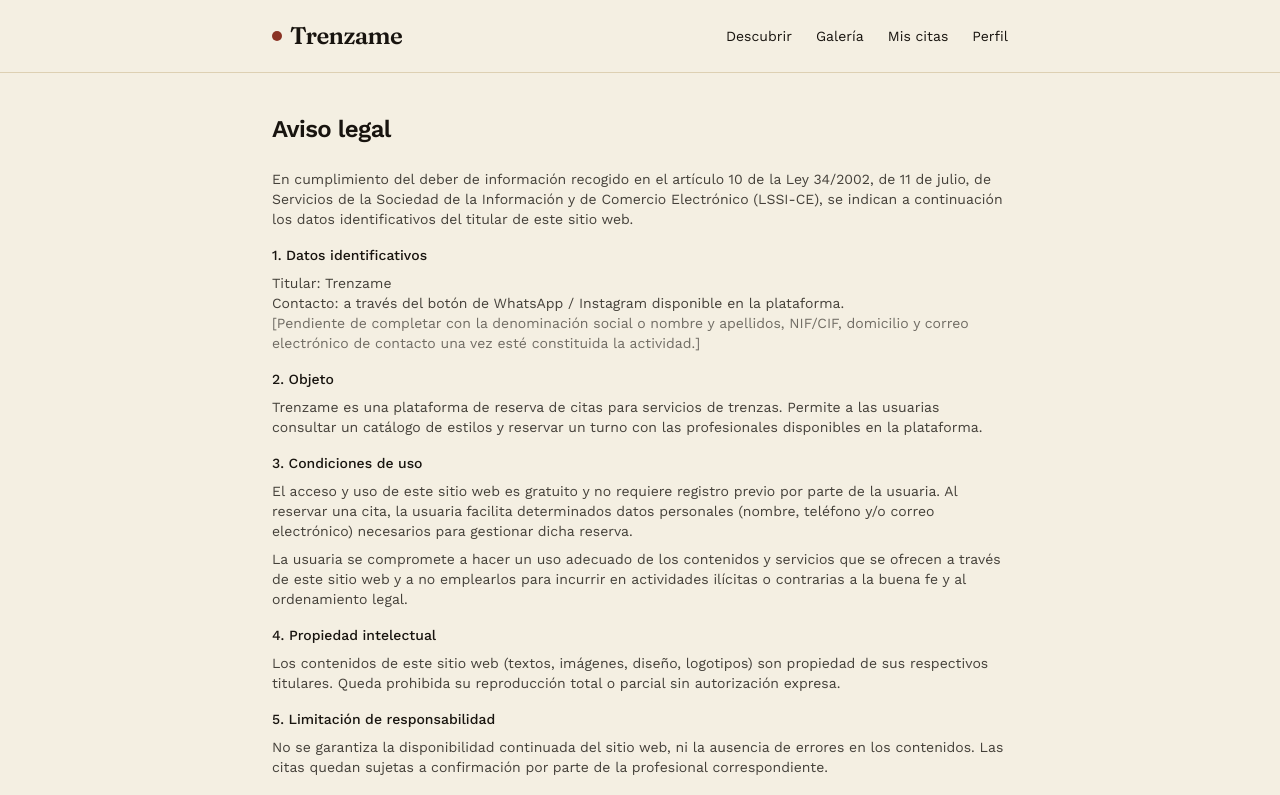
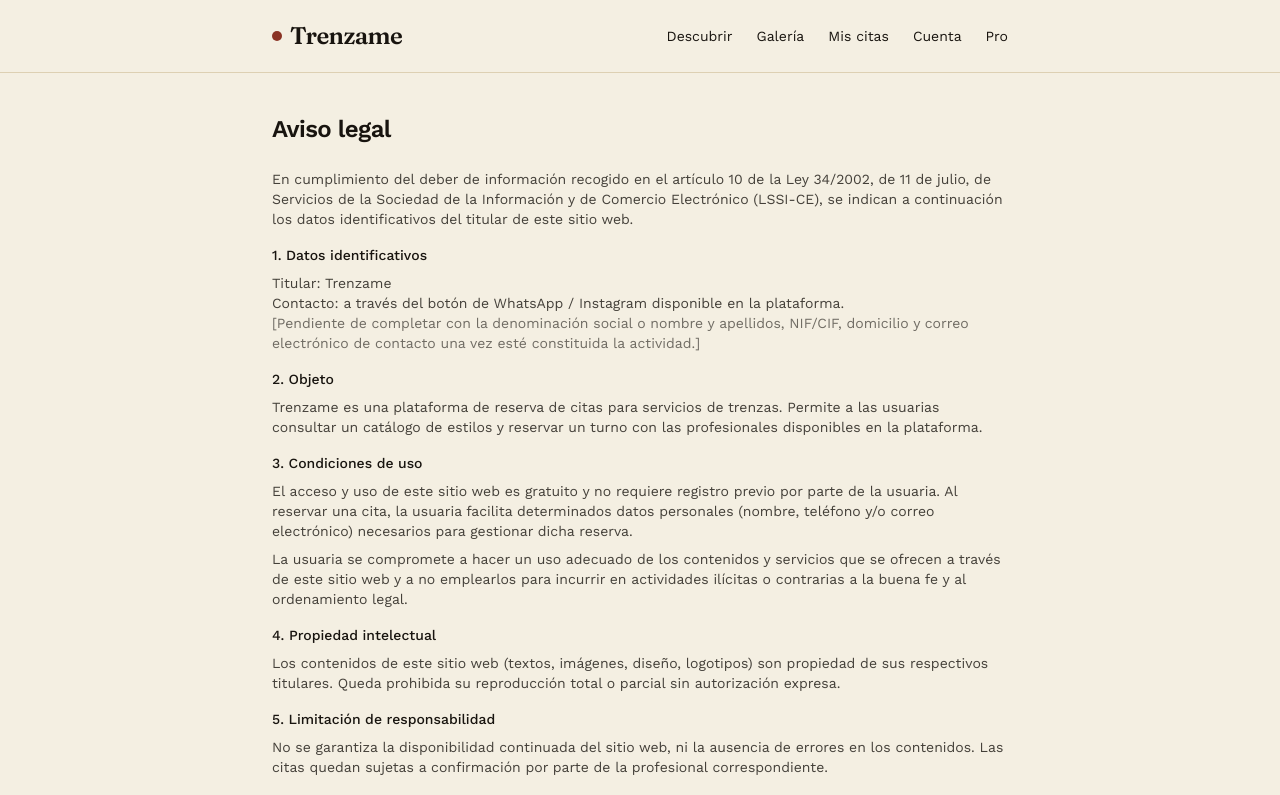
Before and after one commit to Magni-7/App-ENFOK, a Next.js app: page /aviso-legal in a window 1280 px wide. Shown: the top 795 px of the page. Built offline with nearby package versions, Linux system fonts and the light colour scheme.

Commit message:
Renomme "Perfil" en "Cuenta" et ajoute un lien "Pro" vers la zone professionnelle
Co-Authored-By: Claude Sonnet 5 <noreply@anthropic.com>
Claude-Session: https://claude.ai/code/session_01Qe5yyVF8JRsRTuxQSxaPpy

```diff
--- a/components/BottomNav.tsx
+++ b/components/BottomNav.tsx
@@ -47,7 +47,7 @@ export default function BottomNav() {
     { href: "/cuenta/citas", label: "Citas", icon: ICONS.calendar, active: pathname.startsWith("/cuenta/citas") },
     {
       href: "/cuenta",
-      label: "Perfil",
+      label: "Cuenta",
       icon: ICONS.user,
       active: pathname === "/cuenta" || pathname.startsWith("/cuenta/login"),
     },
--- a/components/Header.tsx
+++ b/components/Header.tsx
@@ -19,7 +19,10 @@ export default function Header() {
             Mis citas
           </Link>
           <Link href="/cuenta" className="hover:opacity-60">
-            Perfil
+            Cuenta
+          </Link>
+          <Link href="/admin" className="hover:opacity-60">
+            Pro
           </Link>
         </nav>
       </div>
```
